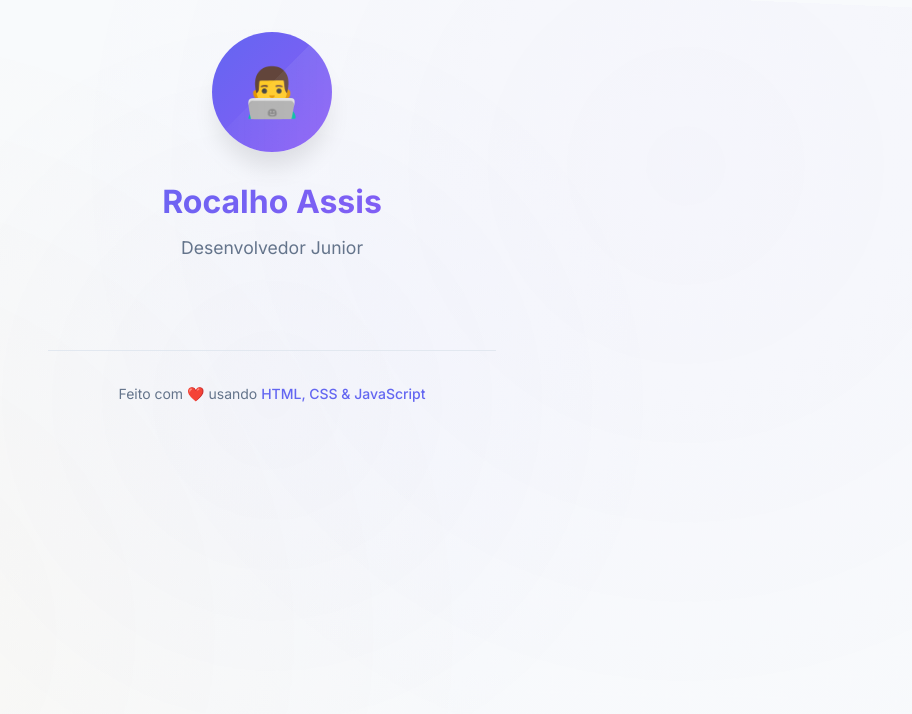
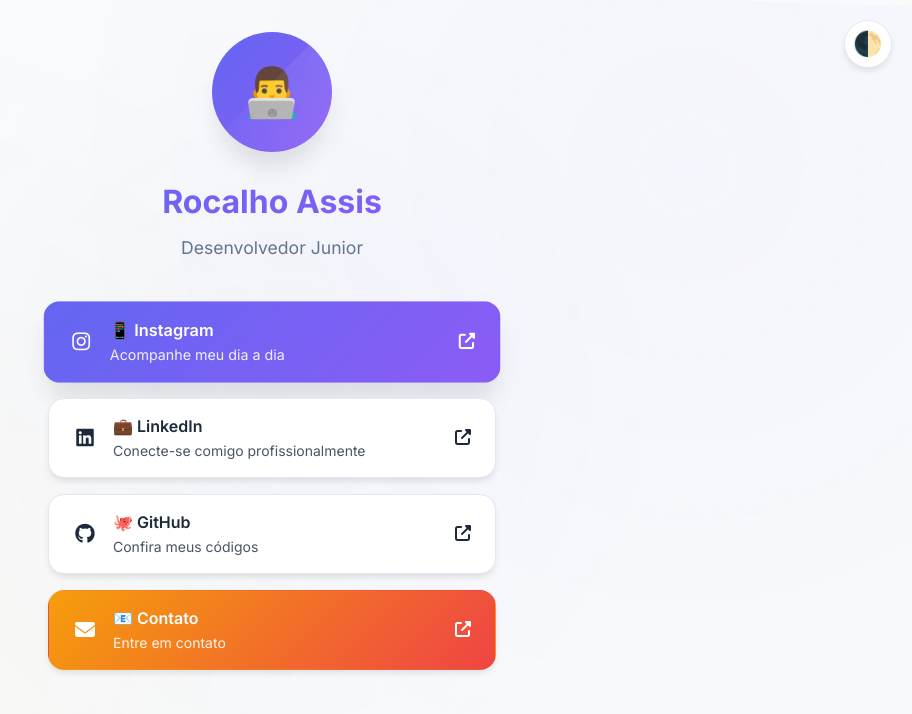
Before and after one commit to Rocalho/LinktreeRocalho, a plain HTML site: page index.html in a window 1280 px wide. Shown: the whole page, without its empty margins (368-1280 px from the left). Drawn offline with Linux system fonts and the light colour scheme; files that its build step writes are made by us from their sources.

Commit message:
Update index.html

```diff
--- a/index.html
+++ b/index.html
@@ -28,7 +28,7 @@
     <link rel="stylesheet" href="https://cdnjs.cloudflare.com/ajax/libs/font-awesome/6.4.0/css/all.min.css">
 
     <!-- CSS -->
-    <link rel="stylesheet" href="assets/css/style.css">
+    <link rel="stylesheet" href="style.css">
 </head>
 <body>
     <div class="container">
@@ -46,16 +46,7 @@
             <!-- Links serão inseridos aqui via JavaScript -->
         </div>
 
-        <!-- Footer -->
-        <div class="footer">
-            <p class="footer-text">
-                Feito com ❤️ usando
-                <a href="#" class="footer-link">HTML, CSS & JavaScript</a>
-            </p>
-        </div>
-    </div>
-
     <!-- JavaScript -->
-    <script src="assets/js/script.js"></script>
+    <script src="script.js"></script>
 </body>
 </html>
```
